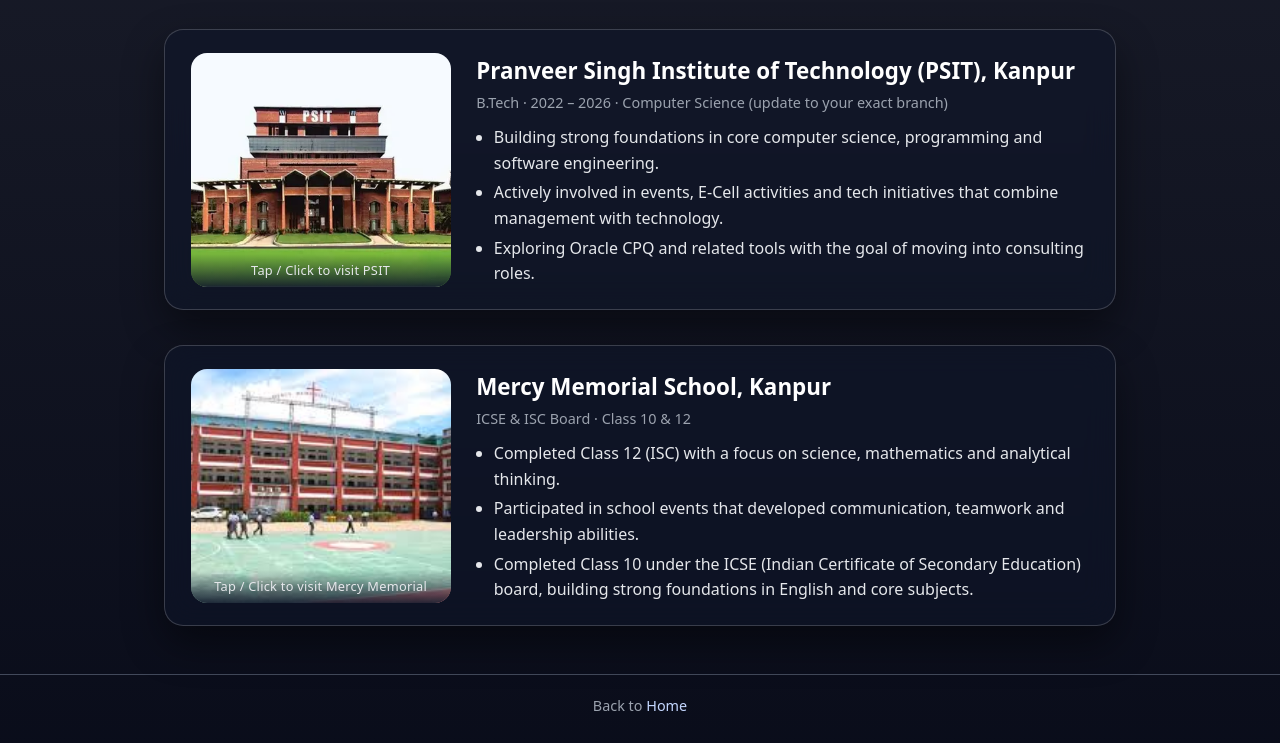
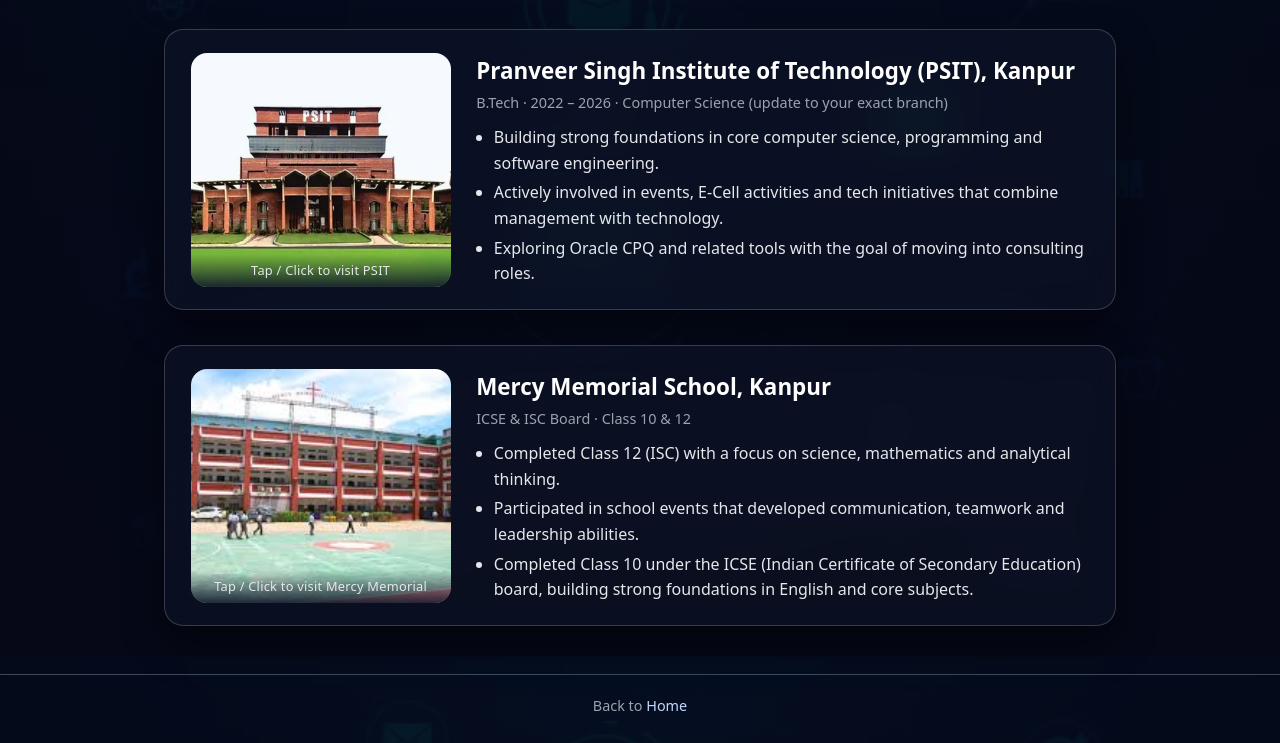
Before and after one commit to aryan3204/aryangupta.guthub.io, a plain HTML site: page education.html in a window 1280 px wide. Shown: the part 144-887 px from the top of the page. Drawn offline with Linux system fonts and the light colour scheme; files whose address does not match are found by name.

Commit message:
Fix background image path in education.css

```diff
--- a/education.css
+++ b/education.css
@@ -15,7 +15,7 @@ body {
       rgba(5, 8, 22, 0.92),
       rgba(5, 8, 22, 0.98)
     ),
-    url("portfolio/images/education-bg.jpg");
+    url("portfolio/education-bg.jpg");
   background-size: cover;
   background-position: center;
   background-attachment: fixed;
```
